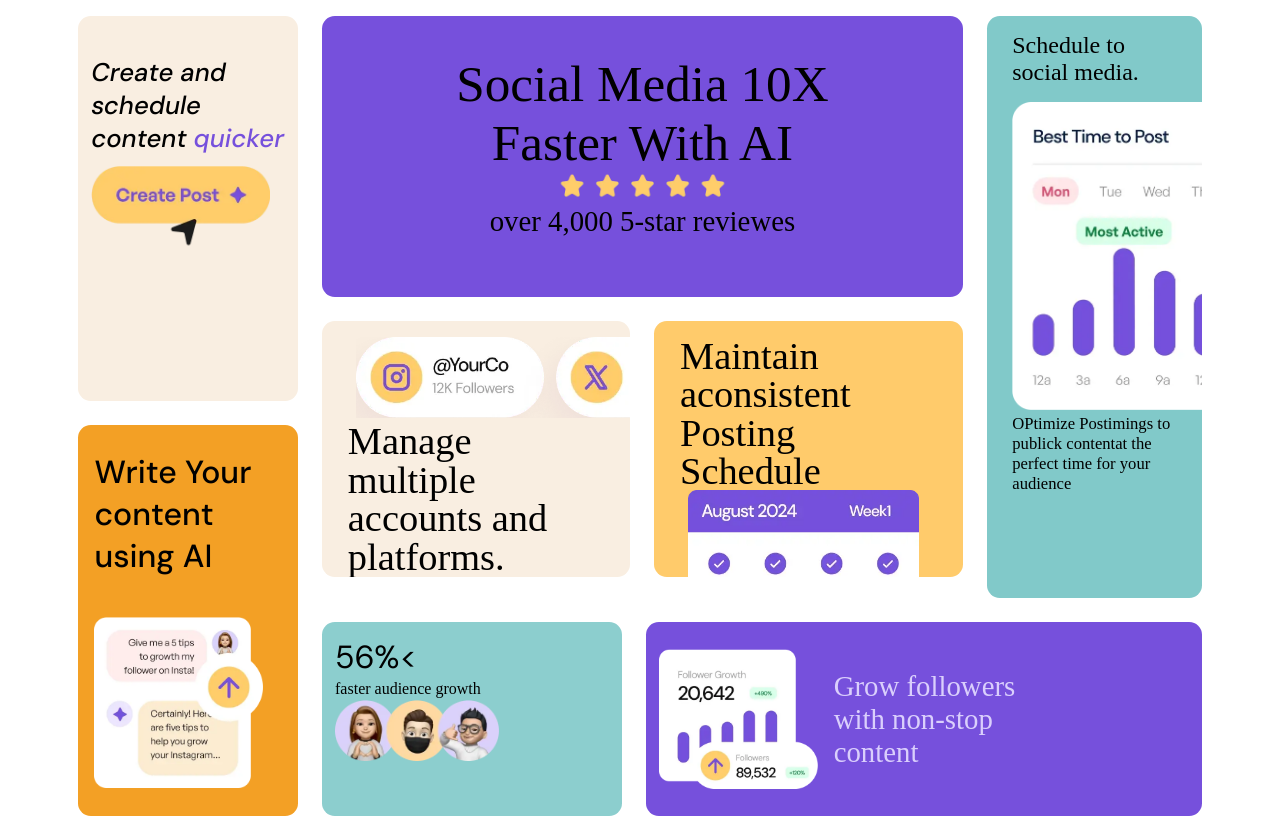
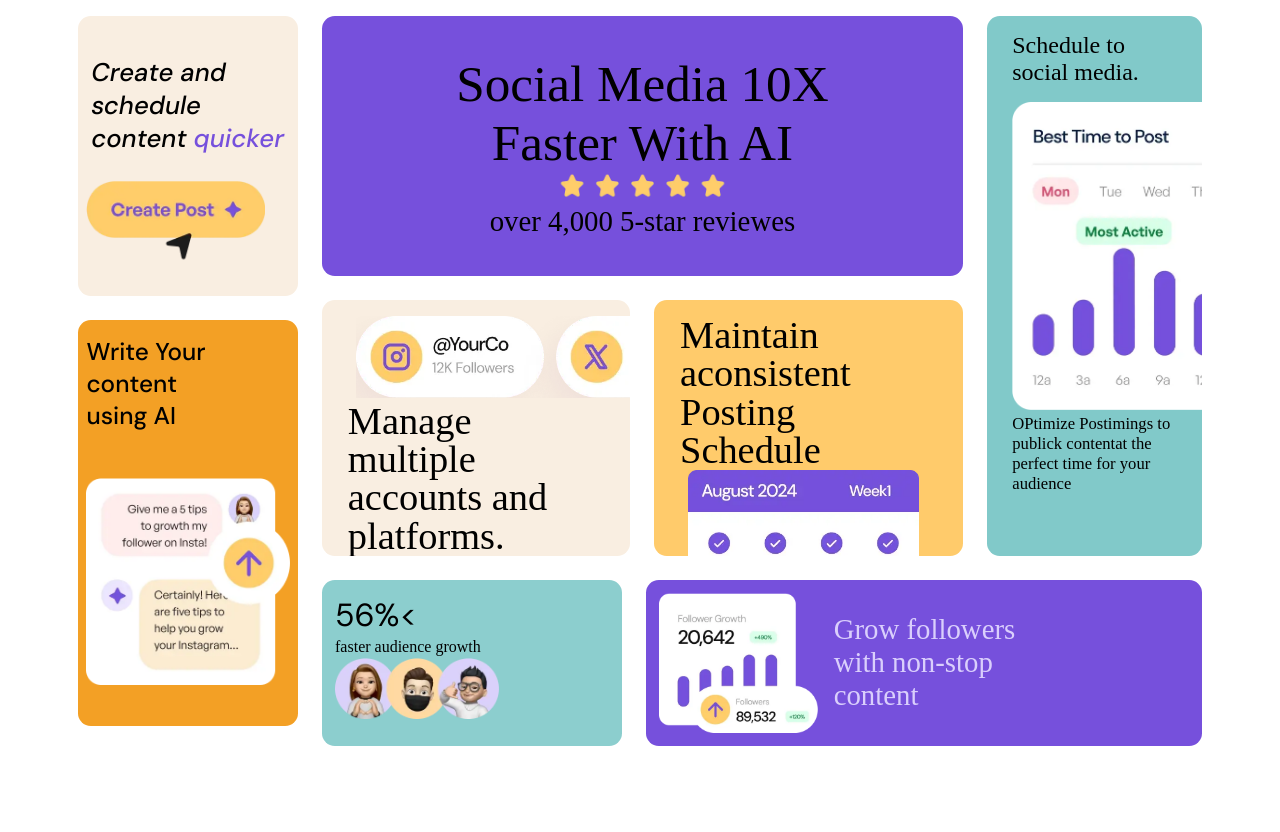
Before and after one commit to alisohrabi2/FM-Bento-Flexbox, a plain HTML site: page index.html in a window 1280 px wide. After the commit the page ends 800 px from the top, so only its background shows below. Drawn offline with Linux system fonts and the light colour scheme.

Commit message:
creat responsive

```diff
--- a/style.css
+++ b/style.css
@@ -30,7 +30,6 @@
 }
 
 body {
-
     display: flex;
     justify-content: center;
     align-items: center;
@@ -38,56 +37,40 @@ body {
 }
 
 .container {
-    height: 100vh;
+    height: 85vh;
     width: min(90%, 1200px);
-    /* max-width: 1200px; */
-    /* background-color: rgb(241, 238, 238); */
     display: flex;
     gap: clamp(0.5rem, 2vw, 1.5rem);
-
 }
 
 .one_one {
     flex-basis: 80%;
-    /* max-width: 80%; */
-    /* background-color: aqua; */
     display: flex;
     flex-direction: column;
     gap: clamp(0.5rem, 2vw, 1.5rem);
-
 }
 
 .two_one {
     flex-basis: 75%;
-    /* max-height: 75%; */
-    /* background-color: aqua; */
     display: flex;
     direction: ltr;
     gap: clamp(0.5rem, 2vw, 1.5rem);
-
 }
 
 .three_one {
     flex-basis: 75%;
-    /* max-width: 75%; */
-    /* background-color: rgb(7, 80, 80); */
     display: flex;
     flex-direction: column;
     gap: clamp(0.5rem, 2vw, 1.5rem);
-
-
 }
 
 .four_one {
     flex-basis: 50%;
-    /* max-height: 50%; */
     background-color: hsl(256, 67%, 59%);
     border-radius: clamp(0.4rem, 1vw, 1rem);
     text-align: center;
     gap: clamp(0.5rem, 2vw, 1.5rem);
     padding: max(1rem, 3vw);
-
-
 }
 
 .four_one .title {
@@ -96,32 +79,23 @@ body {
 
 .four_one img {
     width: 30%;
-    /* object-fit: cover; */
 }
 
 .four_one p {
     font-size: clamp(0.9rem, 3vw, 1.8rem);
     background-color: (31, 66%, 93%);
-
 }
-
-
 
 .four_two {
     flex-basis: 50%;
-    /* max-height: 50%; */
-    /* background-color: rgb(92, 192, 192); */
     display: flex;
     gap: clamp(0.5rem, 2vw, 1.5rem);
-
-
-
 }
 
 /* ------------------------ */
 .five_one {
+    height: auto;
     flex-basis: 50%;
-    /* max-width: 50%; */
     background-color: hsl(31, 66%, 93%);
     border-radius: clamp(0.4rem, 1vw, 1rem);
     padding: clamp(0.8rem, 1.5vw, 1rem) clamp(1rem, 2vw, 2rem);
@@ -142,8 +116,8 @@ body {
 
 /* --------------------------------- */
 .five_tow {
+    height: auto;
     flex-basis: 50%;
-    /* max-width: 50%; */
     background-color: hsl(39, 100%, 71%);
     border-radius: clamp(0.4rem, 1vw, 1rem);
     padding: clamp(0.8rem, 1.5vw, 1rem) clamp(1rem, 2vw, 2rem);
@@ -160,21 +134,14 @@ body {
 .five_tow img {
     width: clamp(10%, 60vw, 90%);
     margin-left: 0.5rem;
-
 }
 
 /* ------------------------------- */
-
-
-
-
 .three_two {
     flex-basis: 25%;
-    /* max-width: 25%; */
     background-color: rgb(129, 201, 201);
     border-radius: clamp(0.4rem, 1vw, 1rem);
     padding: clamp(0.8rem, 1.5vw, 1rem) clamp(1rem, 2vw, 2rem);
-    /* padding-left: clamp(0.8rem, 1.5vw, 1rem) clamp(1rem, 2vw, 2rem); */
     overflow: hidden;
     text-align: left;
     height: auto;
@@ -190,34 +157,23 @@ body {
 }
 
 .three_two p {
-    /* margin-top: 0.5rem; */
-    /* line-height: 1.2; */
-    font-size: clamp(0.8rem, 1.3vw, 2rem);
+    font-size: clamp(0.8rem, 1.3vw, 1.3rem);
 }
-
-
-
-
 
 .two_two {
     flex-basis: 25%;
-    /* max-height: 25%; */
-    /* background-color: rgb(140, 206, 206); */
     display: flex;
     gap: clamp(0.5rem, 2vw, 1.5rem);
-
 }
 
 .six_one {
     flex-basis: 65%;
-    /* max-width: 65%; */
     background-color: hsl(256, 67%, 59%);
     border-radius: clamp(0.4rem, 1vw, 1rem);
     display: flex;
     justify-content: center;
     align-items: center;
     padding: clamp(0.8rem, 1vw, 0.6rem);
-
 }
 
 .six_one p {
@@ -227,19 +183,15 @@ body {
     color: hsl(254, 88%, 90%);
     text-align: left;
     margin-left: 1rem;
-
-
 }
 
 .six_one img {
     width: 30%;
     order: 1;
-
 }
 
 .six_tow {
     flex-basis: 35%;
-    /* max-width: 35%; */
     background-color: rgb(140, 206, 206);
     border-radius: clamp(0.4rem, 1vw, 1rem);
     text-align: left;
@@ -259,70 +211,53 @@ body {
     margin: 0.1rem 0;
 }
 
-
-
 .one_two {
     flex-basis: 20%;
-    /* max-width: 20%; */
-    /* background-color: blanchedalmond; */
     display: flex;
     flex-direction: column;
     gap: clamp(0.5rem, 2vw, 1.5rem);
-
 }
 
 .seven_one {
     flex-basis: 50%;
-    /* max-height: 50%; */
     background-color: hsl(31, 66%, 93%);
     border-radius: clamp(0.4rem, 1vw, 1rem);
     text-align: left;
-    /* padding-top: (1rem, 2vw, 3rem); */
     padding-left: 0.8rem;
     padding-right: 0.5rem;
     height: auto;
-
 }
 
 .seven_one p {
-    /* font-size: clamp(2rem, 3vw, 3rem); */
-    font-size: clamp(1.1rem, 2vw, 1.8rem);
+    font-size: clamp(1.1em, 2vw, 1.8em);
     font-family: 'mediumitalic';
     margin-top: 2.5rem;
 }
 
 .seven_one img {
     width: 90%;
-    margin-top: 0.7rem;
+    margin: clamp(0.5em, 2vw, 2em);
 }
 
 .seven_two {
     flex-basis: 50%;
-    /* max-height: 50%; */
     background-color: rgb(243, 160, 37);
     border-radius: clamp(0.4rem, 1vw, 1rem);
-    /* padding-top: (1rem, 2vw, 3rem); */
     text-align: left;
     height: auto;
-    /* padding-left: 0.8rem;
-    padding-right: 0.8rem; */
-    padding: 1rem;
+    padding: clamp(0.5em, 1vw, 2em);
+
 }
 
 .seven_two p {
-    font-size: clamp(1.3rem, 2.5vw, 4rem);
+    font-size: clamp(1.1em, 1.9vw, 1.949em);
     font-family: 'medium';
-    margin-top: 0.6rem;
 }
 
 .seven_two img {
-    margin-top: 2.5rem;
-    margin-bottom: 0.5rem;
-
-    width: 90%;
-    /* margin-top: 1rem; */
+    margin-top: clamp(1.1em, 3vw, 2.5em);
+    width: 100%;
 }
-
 
 @media(max-width:576px) {
 
@@ -331,7 +266,6 @@ body {
     .four_two,
     .two_two {
         flex-direction: column;
-
     }
 
     .five_one {
@@ -349,13 +283,11 @@ body {
 
     .six_one {
         flex-direction: column;
-        /* text-align: center; */
     }
 
     .six_one img {
         order: 0;
         width: 70%;
-
     }
 
     .six_one p {
@@ -368,37 +300,86 @@ body {
 
     .seven_one img {
         width: 50%;
-
     }
 
     .seven_one p {
         margin-top: 0.5rem;
     }
 
+    .seven_two p {
+        padding-right: 2.5em;
+    }
+
     .seven_two img {
+        width: 60%;
         margin-top: 0.5rem;
     }
+}
 
+@media(min-width:1200px) {
+    .container {
+        max-height: 10vh;
+    }
+}
 
+@media(min-width:768px) {
 
+    .seven_two img {
+        width: 100%;
+        /* margin-top: clamp(1.1em, 3vw, 3.9em); */
+        padding: 1.32em 0;
 
-
-
-
-
-
-
+    }
 
 }
 
+@media(min-width:992px) {
 
+    .seven_two {
+        padding: 0.94em 0.5em;
+    }
 
+    .seven_two p {
+        padding-right: 2em;
+    }
+}
 
+@media(min-width:1200px) {
 
+    .seven_two {
+        padding: 1em 0.5em;
+        height: auto;
+    }
 
-/* img {
-    width: 100% !important;
-    height: 100% !important;
-    object-fit: cover !important;
-    display: block !important;
-} */
+    .seven_two p {
+        padding-right: 2em;
+    }
+
+    .seven_two img {
+        width: 100%;
+        margin-top: 1.6em;
+        /* padding: 0.77em 0; */
+    }
+}
+
+@media(min-width:1400px) {
+
+    .seven_two {
+        padding: 1em 0.623em;
+    }
+
+    .seven_two img {
+        width: 80%;
+    }
+}
+
+@media(min-width:1500px) {
+
+    .seven_two {
+        padding: 2.1em 0.623em;
+    }
+
+    .seven_two img {
+        width: 80%;
+    }
+}
```
